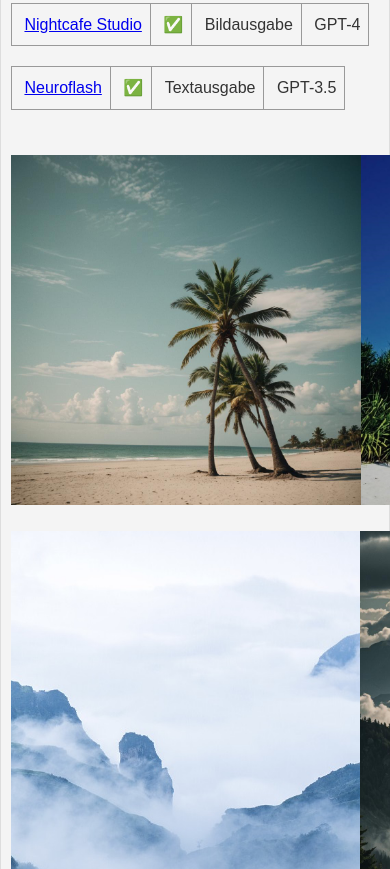
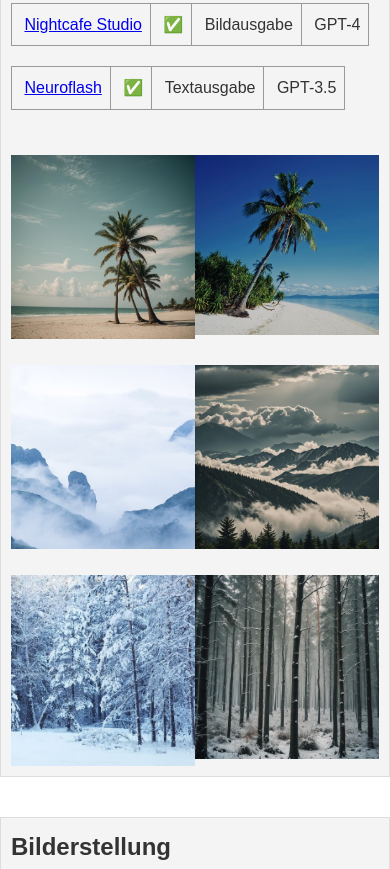
Before and after one commit to NoNameGameDevelopment/kilianbsoftware.github.io, a plain HTML site: page index.html in a window 390 px wide. Shown: the part 3422-4291 px from the top of the page. Drawn offline with Linux system fonts and the light colour scheme.

Commit message:
Update styles.css

```diff
--- a/styles.css
+++ b/styles.css
@@ -182,14 +182,14 @@ section {
     display: table-row-group;
 }
 
-/* Anpassungen für kleine Bildschirme (z. B. Handys) */
+/* CSS für kleine Bildschirme (z. B. Handys) */
 @media (max-width: 768px) {
-    /* Alle Container, die die Bilder enthalten, auf volle Breite setzen */
+    /* Alle Container auf volle Breite setzen */
     .container {
         width: 100%;
     }
 
-    /* Flex-Layout für die Bilder aufheben, damit sie untereinander angezeigt werden */
+    /* Flex-Layout für die Bilder aufheben und zentrieren */
     section#vergleich .divTableRow {
         display: block;
         margin-bottom: 20px; /* Abstand zwischen den einzelnen Bildern */
@@ -199,4 +199,11 @@ section {
     section#vergleich .divTableCell {
         text-align: center;
     }
+
+    /* Bilder auf 100% der Container-Breite setzen */
+    section#vergleich img {
+        width: 100%;
+        height: auto; /* Automatische Anpassung der Höhe */
+        max-width: 100%; /* Maximale Breite auf Container-Breite begrenzen */
+    }
 }
```
